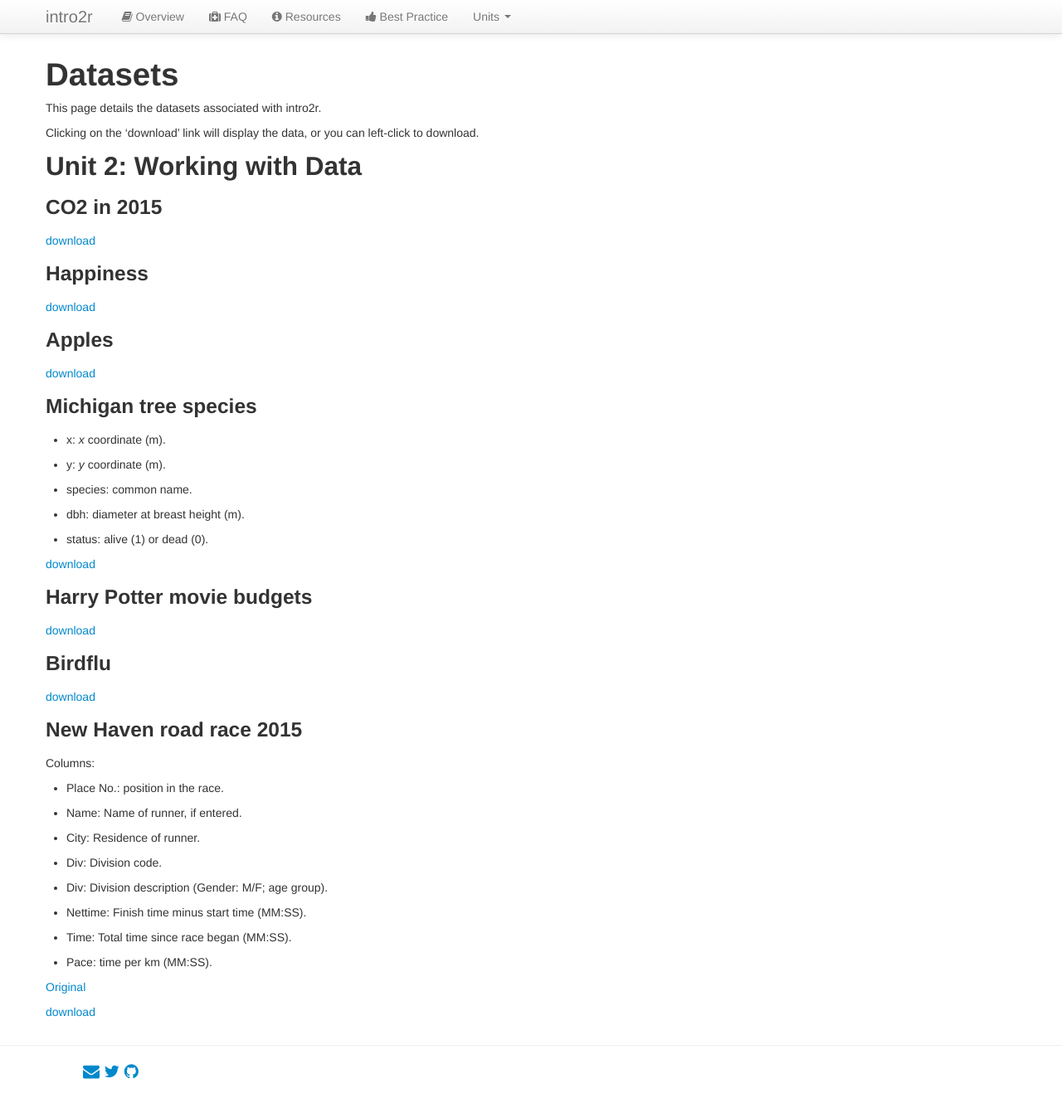
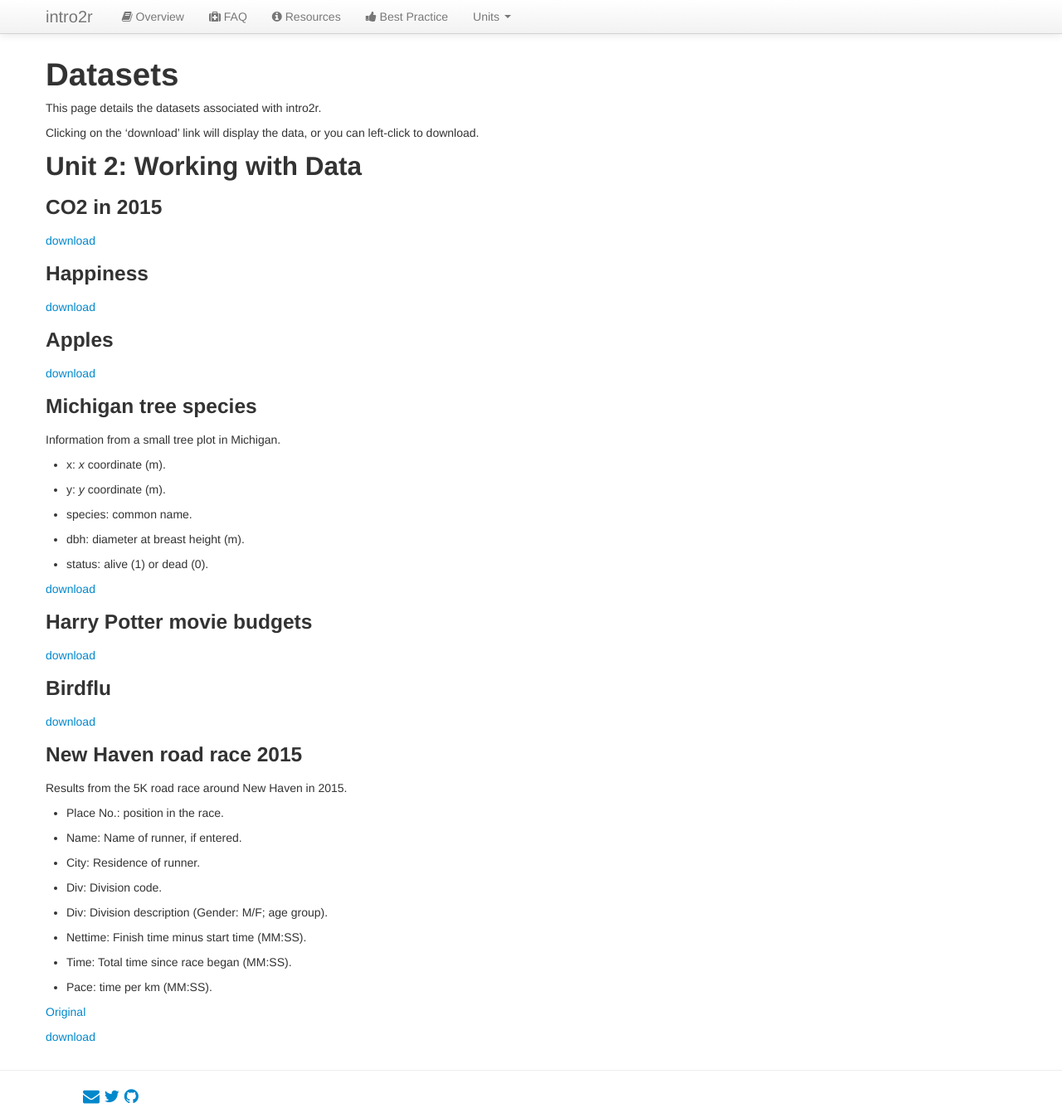
Before and after one commit to intro2r/intro2r, a Jekyll site: the page built from data/index.md, in a window 1280 px wide and 1342 px high. Shown: the whole window at 83% size. Built offline with Jekyll 4.4.1, drawn with Linux system fonts in a browser that asks for light colours.

Commit message:
Update index.md

```diff
--- a/data/index.md
+++ b/data/index.md
@@ -26,6 +26,8 @@ Clicking on the 'download' link will display the data, or you can left-click to
 
 ### Michigan tree species
 
+Information from a small tree plot in Michigan.
+
  - x: *x* coordinate (m).
 
  - y: *y* coordinate (m).
@@ -49,7 +51,7 @@ Clicking on the 'download' link will display the data, or you can left-click to
 
 ### New Haven road race 2015
 
-Columns:
+Results from the 5K road race around New Haven in 2015.
 
  - Place No.: position in the race.
 
```
